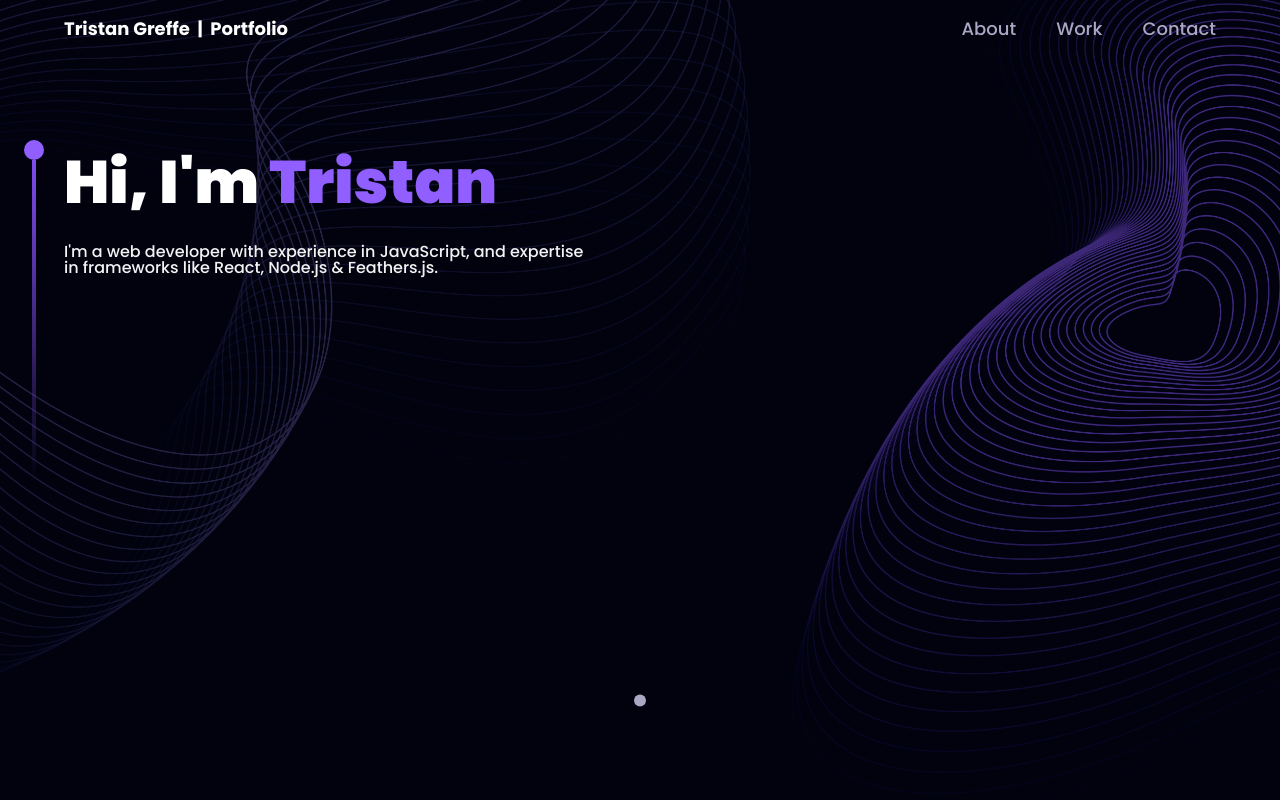
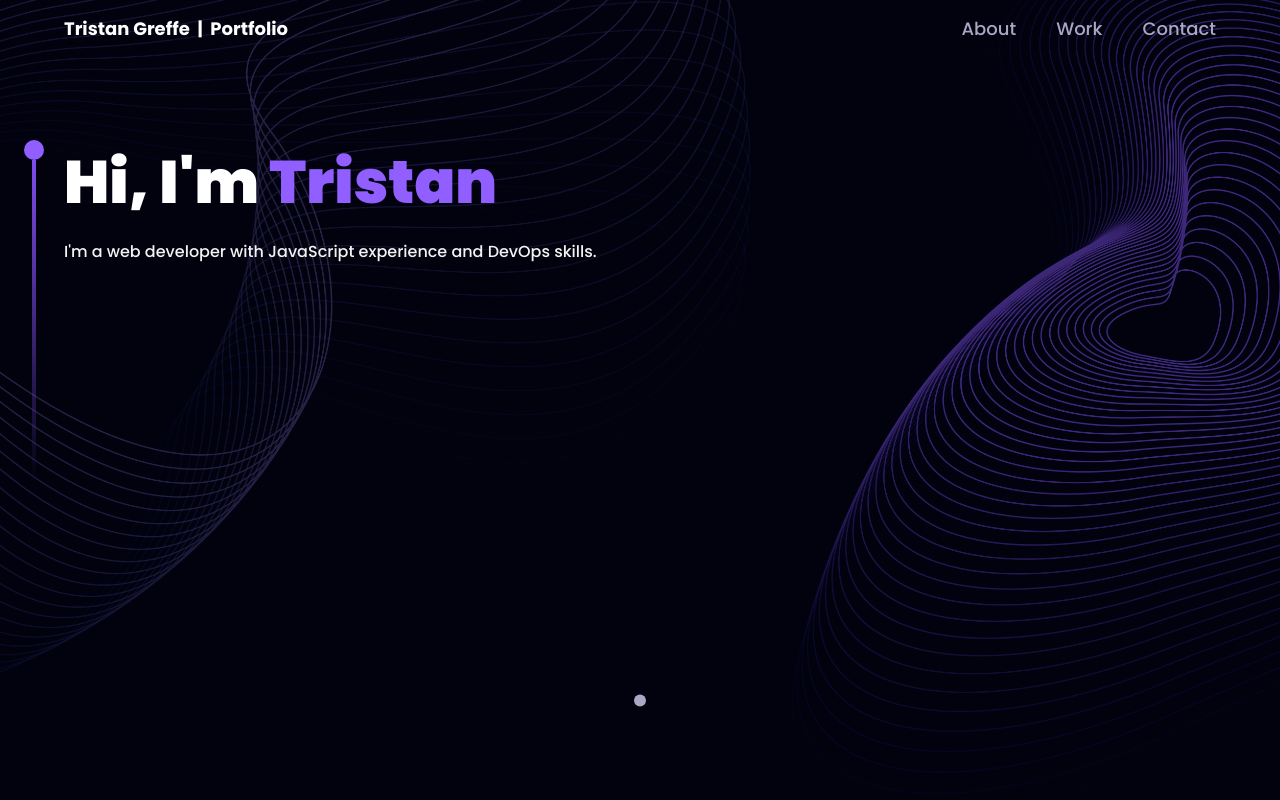
Before and after one commit to tristan-greffe/portfolio, a React (Create React App) app: page / in a window 1280 px wide. Shown: the top 800 px of the page. Built offline with nearby package versions, Linux system fonts and the light colour scheme.

Commit message:
chore: update personal description

```diff
--- a/src/components/Hero.jsx
+++ b/src/components/Hero.jsx
@@ -10,7 +10,7 @@ const Hero = () => {
         </div>
         <div>
           <h1>Hi, I'm <span>Tristan</span></h1>
-          <p>I'm a web developer with experience in JavaScript, and expertise<br/> in frameworks like React, Node.js & Feathers.js.</p>
+          <p>I'm a web developer with JavaScript experience and DevOps skills.</p>
         </div>
       </div>
       <div className="hero__foot">
```
